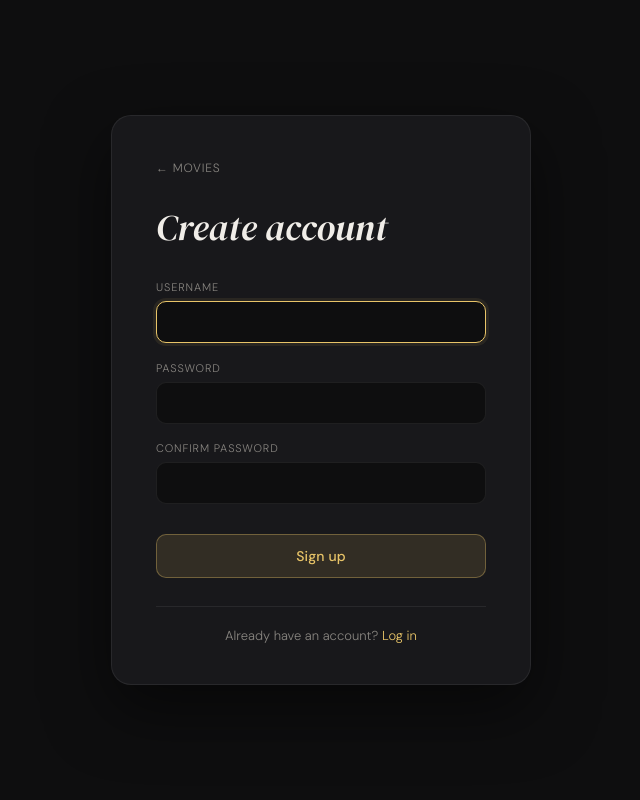
After one commit to hashtag-squirrel/moviedb, a Django app: page /signup/ in a window 1280 px wide. The commit adds this page. Shown: the whole page, without its empty margins (319-959 px from the left). Run offline with Django 5.2, Linux system fonts and the light colour scheme.

Commit message:
Add user accounts/login/signup

```diff
--- a/environment.yml
+++ b/environment.yml
@@ -61,3 +61,4 @@ dependencies:
       - urllib3==2.6.3
       - pymongo
       - django-mongodb-backend
+      - whitenoise>=6.0
--- a/moviedb/settings.py
+++ b/moviedb/settings.py
@@ -48,6 +48,7 @@ INSTALLED_APPS = [
 
 MIDDLEWARE = [
     'django.middleware.security.SecurityMiddleware',
+    'whitenoise.middleware.WhiteNoiseMiddleware',
     'django.contrib.sessions.middleware.SessionMiddleware',
     'django.middleware.common.CommonMiddleware',
     'django.middleware.csrf.CsrfViewMiddleware',
@@ -133,3 +134,8 @@ STATIC_ROOT = BASE_DIR / "staticfiles"
 # https://docs.djangoproject.com/en/5.2/ref/settings/#default-auto-field
 
 DEFAULT_AUTO_FIELD = 'django.db.models.BigAutoField'
+
+AUTHENTICATION_BACKENDS = ['movies.backends.MongoAuthBackend']
+SESSION_ENGINE = 'django.contrib.sessions.backends.signed_cookies'
+LOGIN_URL = '/login/'
+WHITENOISE_USE_FINDERS = True
--- a/movies/db_client.py
+++ b/movies/db_client.py
@@ -11,8 +11,6 @@ def get_db():
         username = quote_plus(settings.MONGODB_USERNAME)
         password = quote_plus(settings.MONGODB_PASSWORD)
         uri = f"mongodb+srv://{username}:{password}@{settings.MONGODB_HOST}/"
-        print(f"Connecting to: mongodb+srv://{username}:***@{settings.MONGODB_HOST}/")
-        print(f"Password after encoding: {password}")
         _client = MongoClient(uri)
     return _client[settings.MONGODB_DATABASE]
 
--- a/movies/static/movies/movies.css
+++ b/movies/static/movies/movies.css
@@ -305,3 +305,168 @@ select:focus { border-color: var(--accent); }
 
 .form-feedback.success { color: #6dbf8b; display: block; }
 .form-feedback.error   { color: #e07070; display: block; }
+
+/* ── Header nav ── */
+.header-right {
+  display: flex; align-items: flex-end; gap: 1.5rem; flex-wrap: wrap;
+}
+
+.header-nav { display: flex; align-items: center; gap: 1.25rem; padding-bottom: 6px; }
+
+.nav-link {
+  font-size: 13px; font-weight: 400; color: var(--text);
+  text-decoration: none; transition: color 0.15s;
+}
+
+.nav-link:hover { color: var(--accent); }
+.nav-link--muted { color: var(--muted); }
+.nav-link--muted:hover { color: var(--text); }
+
+/* ── Auth pages ── */
+.auth-page {
+  min-height: 100vh; display: flex;
+  align-items: center; justify-content: center; padding: 2rem;
+}
+
+.auth-card {
+  background: var(--surface); border: 0.5px solid var(--border);
+  border-radius: 20px; padding: 2.5rem 2.75rem; width: 100%; max-width: 420px;
+  box-shadow: 0 24px 64px rgba(0,0,0,0.5);
+}
+
+.auth-back {
+  display: inline-flex; align-items: center; gap: 6px;
+  font-size: 12px; color: var(--muted); text-decoration: none;
+  margin-bottom: 2rem; transition: color 0.15s;
+  text-transform: uppercase; letter-spacing: 0.06em;
+}
+
+.auth-back:hover { color: var(--text); }
+
+.auth-title {
+  font-family: 'DM Serif Display', serif; font-size: 2.25rem;
+  font-weight: 400; font-style: italic; color: var(--text);
+  margin-bottom: 2rem; line-height: 1.1;
+}
+
+.auth-divider {
+  height: 0.5px; background: var(--border); margin-bottom: 1.75rem;
+}
+
+.auth-field { display: flex; flex-direction: column; gap: 7px; margin-bottom: 1.1rem; }
+
+.auth-label {
+  font-size: 11px; color: var(--muted);
+  text-transform: uppercase; letter-spacing: 0.08em;
+}
+
+/* Specificity (0,1,1) — beats input[type="text"]'s (0,1,1) via source order */
+input.auth-input,
+input[type="password"].auth-input {
+  width: 100%;
+  background: var(--bg);
+  border: 0.5px solid var(--border);
+  border-radius: 10px;
+  color: var(--text);
+  font-family: 'DM Sans', sans-serif;
+  font-size: 14px;
+  font-weight: 300;
+  padding: 11px 14px;
+  outline: none;
+  transition: border-color 0.2s, box-shadow 0.2s;
+  -webkit-appearance: none;
+}
+
+input.auth-input:focus,
+input[type="password"].auth-input:focus {
+  border-color: var(--accent);
+  box-shadow: 0 0 0 3px rgba(232,196,104,0.08);
+}
+
+.auth-hint { font-size: 11px; color: var(--muted); margin-top: 2px; }
+
+.auth-btn {
+  width: 100%; margin-top: 0.75rem;
+  background: var(--accent-dim); border: 0.5px solid rgba(232,196,104,0.35);
+  border-radius: 10px; color: var(--accent); font-family: 'DM Sans', sans-serif;
+  font-size: 14px; font-weight: 500; padding: 12px; cursor: pointer;
+  transition: background 0.15s, border-color 0.15s;
+  letter-spacing: 0.01em;
+}
+
+.auth-btn:hover {
+  background: rgba(232,196,104,0.2);
+  border-color: rgba(232,196,104,0.5);
+}
+
+.auth-btn:active { background: rgba(232,196,104,0.25); }
+
+.auth-footer {
+  margin-top: 1.75rem; font-size: 13px; color: var(--muted);
+  text-align: center; padding-top: 1.25rem;
+  border-top: 0.5px solid var(--border);
+}
+
+.auth-link { color: var(--accent); text-decoration: none; }
+.auth-link:hover { text-decoration: underline; }
+
+.auth-alert {
+  padding: 11px 14px; border-radius: 10px; font-size: 13px;
+  margin-bottom: 1.25rem; line-height: 1.5;
+}
+
+.auth-alert--error   { background: rgba(224,112,112,0.1); color: #e07070; border: 0.5px solid rgba(224,112,112,0.25); }
+.auth-alert--success { background: rgba(109,191,139,0.1); color: #6dbf8b; border: 0.5px solid rgba(109,191,139,0.25); }
+
+/* ── Account page ── */
+.site-title-link { color: inherit; text-decoration: none; }
+
+.account-wrap {
+  max-width: 1200px; margin: 0 auto;
+  padding: 3rem 2.5rem;
+}
+
+.account-card {
+  background: var(--surface); border: 0.5px solid var(--border);
+  border-radius: 20px; padding: 2.5rem 2.75rem; max-width: 480px;
+  box-shadow: 0 24px 64px rgba(0,0,0,0.35);
+}
+
+.account-header { margin-bottom: 2rem; }
+
+.account-title {
+  font-family: 'DM Serif Display', serif; font-size: 1.75rem;
+  font-weight: 400; font-style: italic; color: var(--text);
+  margin-bottom: 4px;
+}
+
+.account-username {
+  font-size: 13px; color: var(--muted);
+  display: flex; align-items: center; gap: 6px;
+}
+
+.account-username::before {
+  content: '';
+  display: inline-block; width: 6px; height: 6px;
+  background: var(--accent); border-radius: 50%;
+}
+
+.account-section-label {
+  font-size: 11px; color: var(--muted); text-transform: uppercase;
+  letter-spacing: 0.08em; margin-bottom: 1.25rem;
+  padding-bottom: 0.75rem; border-bottom: 0.5px solid var(--border);
+}
+
+/* ── Login-to-rate prompt ── */
+.login-to-rate {
+  margin-top: 24px; padding-top: 20px;
+  border-top: 0.5px solid var(--border);
+  text-align: center;
+}
+
+.login-link {
+  font-size: 13px; color: var(--accent); text-decoration: none;
+  transition: opacity 0.15s;
+}
+
+.login-link:hover { opacity: 0.8; }
--- /dev/null
+++ b/movies/templates/movies/signup.html
@@ -0,0 +1,46 @@
+<!DOCTYPE html>
+<html lang="en">
+<head>
+  <meta charset="UTF-8" />
+  <meta name="viewport" content="width=device-width, initial-scale=1.0" />
+  <title>Sign up — Movies</title>
+  <link rel="preconnect" href="https://fonts.googleapis.com" />
+  <link rel="preconnect" href="https://fonts.gstatic.com" crossorigin />
+  <link href="https://fonts.googleapis.com/css2?family=DM+Serif+Display:ital@0;1&family=DM+Sans:wght@300;400;500&display=swap" rel="stylesheet" />
+  {% load static %}
+  <link rel="stylesheet" href="{% static 'movies/movies.css' %}" />
+</head>
+<body>
+
+  <div class="auth-page">
+    <div class="auth-card">
+      <a href="/" class="auth-back">← Movies</a>
+      <h1 class="auth-title">Create account</h1>
+
+      {% if error %}
+        <div class="auth-alert auth-alert--error">{{ error }}</div>
+      {% endif %}
+
+      <form method="post" action="/signup/">
+        {% csrf_token %}
+        <div class="auth-field">
+          <label class="auth-label" for="username">Username</label>
+          <input class="auth-input" type="text" id="username" name="username" autocomplete="username" autofocus />
+        </div>
+        <div class="auth-field">
+          <label class="auth-label" for="password">Password</label>
+          <input class="auth-input" type="password" id="password" name="password" autocomplete="new-password" />
+        </div>
+        <div class="auth-field">
+          <label class="auth-label" for="password2">Confirm password</label>
+          <input class="auth-input" type="password" id="password2" name="password2" autocomplete="new-password" />
+        </div>
+        <button class="auth-btn" type="submit">Sign up</button>
+      </form>
+
+      <p class="auth-footer">Already have an account? <a href="/login/" class="auth-link">Log in</a></p>
+    </div>
+  </div>
+
+</body>
+</html>
--- a/movies/urls.py
+++ b/movies/urls.py
@@ -3,6 +3,10 @@ from . import views
 
 urlpatterns = [
     path("", views.movie_list_page, name="movie-list-page"),
+    path("login/", views.login_view, name="login"),
+    path("logout/", views.logout_view, name="logout"),
+    path("signup/", views.signup_view, name="signup"),
+    path("account/", views.account_view, name="account"),
     path("api/movies/", views.MovieListView.as_view(), name="movie-list-api"),
     path("api/movies/<str:movie_id>/ratings/", views.MovieRatingsView.as_view(), name="movie-ratings-api"),
     path("api/users/", views.UserListView.as_view(), name="user-list-api"),
--- a/movies/views.py
+++ b/movies/views.py
@@ -1,4 +1,12 @@
-from django.shortcuts import render
+from django.shortcuts import render, redirect
+from django.contrib.auth import (
+    authenticate,
+    logout as auth_logout,
+    SESSION_KEY,
+    BACKEND_SESSION_KEY,
+    HASH_SESSION_KEY,
+)
+from django.contrib.auth.decorators import login_required
 from django.utils.decorators import method_decorator
 from django.views.decorators.csrf import csrf_exempt
 from rest_framework.views import APIView
@@ -7,9 +15,85 @@ from rest_framework import status
 from . import services
 
 
+# ── Pages ──────────────────────────────────────────────────────────────────
+
 def movie_list_page(request):
     return render(request, "movies/movie_list.html")
 
+
+def login_view(request):
+    if request.user.is_authenticated:
+        return redirect("/")
+
+    error = None
+    if request.method == "POST":
+        username = request.POST.get("username", "").strip()
+        password = request.POST.get("password", "")
+        user = authenticate(request, username=username, password=password)
+        if user:
+            request.session.cycle_key()
+            request.session[SESSION_KEY] = str(user.id)
+            request.session[BACKEND_SESSION_KEY] = user.backend
+            request.session[HASH_SESSION_KEY] = ""
+            request.user = user
+            return redirect(request.GET.get("next", "/"))
+        error = "Invalid username or password."
+
+    return render(request, "movies/login.html", {"error": error})
+
+
+def logout_view(request):
+    auth_logout(request)
+    return redirect("/")
+
+
+def signup_view(request):
+    if request.user.is_authenticated:
+        return redirect("/")
+
+    error = None
+    if request.method == "POST":
+        username = request.POST.get("username", "").strip()
+        password = request.POST.get("password", "")
+        password2 = request.POST.get("password2", "")
+
+        if not username or not password:
+            error = "Username and password are required."
+        elif password != password2:
+            error = "Passwords do not match."
+        else:
+            try:
+                user_doc = services.create_user_with_password(username, password)
+                request.session.cycle_key()
+                request.session[SESSION_KEY] = str(user_doc["id"])
+                request.session[BACKEND_SESSION_KEY] = "movies.backends.MongoAuthBackend"
+                request.session[HASH_SESSION_KEY] = ""
+                return redirect("/")
+            except ValueError as e:
+                error = str(e)
+
+    return render(request, "movies/signup.html", {"error": error})
+
+
+@login_required(login_url="/login/")
+def account_view(request):
+    success = False
+    genres = list(request.user.favorite_genres)
+
+    if request.method == "POST":
+        genres_raw = request.POST.get("favorite_genres", "")
+        genres = [g.strip() for g in genres_raw.split(",") if g.strip()]
+        services.update_user_genres(request.user.id, genres)
+        success = True
+
+    return render(request, "movies/account.html", {
+        "username": request.user.username,
+        "favorite_genres": ", ".join(genres),
+        "success": success,
+    })
+
+
+# ── API ────────────────────────────────────────────────────────────────────
 
 class MovieListView(APIView):
     def get(self, request):
@@ -45,28 +129,23 @@ class MovieRatingsView(APIView):
             return Response({"error": str(e)}, status=404)
 
     def post(self, request, movie_id):
-        user_id = request.data.get("userId")
+        if not request.user.is_authenticated:
+            return Response({"error": "Login required to submit a rating."}, status=401)
+
         rating = request.data.get("rating")
-
-        if user_id is None or rating is None:
-            return Response(
-                {"error": "userId and rating are required"},
-                status=400)
+        if rating is None:
+            return Response({"error": "rating is required"}, status=400)
 
         try:
             rating = float(rating)
         except (TypeError, ValueError):
-            return Response(
-                {"error": "rating must be a number"},
-                status=400)
+            return Response({"error": "rating must be a number"}, status=400)
 
         if not (1 <= rating <= 10):
-            return Response(
-                {"error": "rating must be between 1 and 10"},
-                status=400)
+            return Response({"error": "rating must be between 1 and 10"}, status=400)
 
         try:
-            services.submit_rating(movie_id, str(user_id), rating)
+            services.submit_rating(movie_id, request.user.id, rating)
             return Response({"success": True})
         except Exception as e:
             return Response({"error": str(e)}, status=404)
--- a/requirements.txt
+++ b/requirements.txt
@@ -2,3 +2,4 @@ Django>=4.2
 djangorestframework>=3.14
 pymongo==4.16.0
 python-dotenv==1.2.2
+whitenoise>=6.0
```
Also changed, not shown: movies/backends.py (added, +41 -0 lines), movies/services.py (+26 -0 lines), movies/static/movies/movies.js (+19 -90 lines), movies/templates/movies/account.html (added, +58 -0 lines), movies/templates/movies/login.html (added, +42 -0 lines), movies/templates/movies/movie_list.html (+19 -2 lines), vercel.json.
